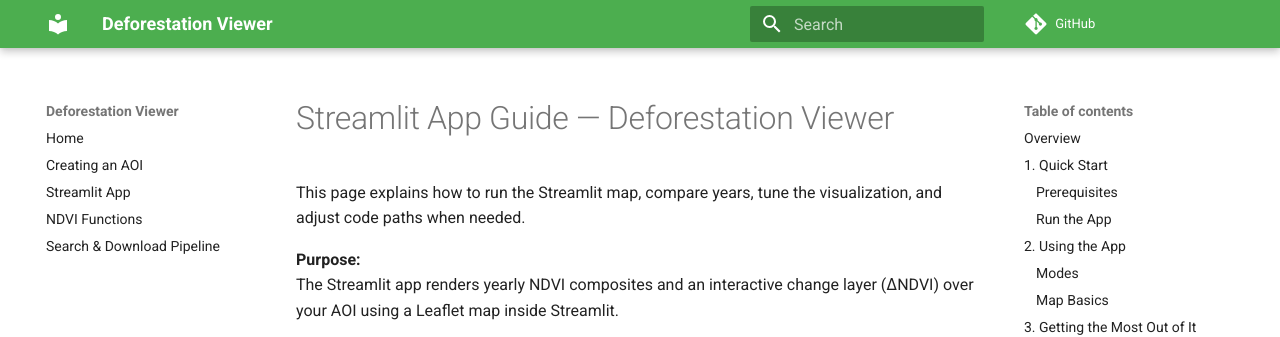
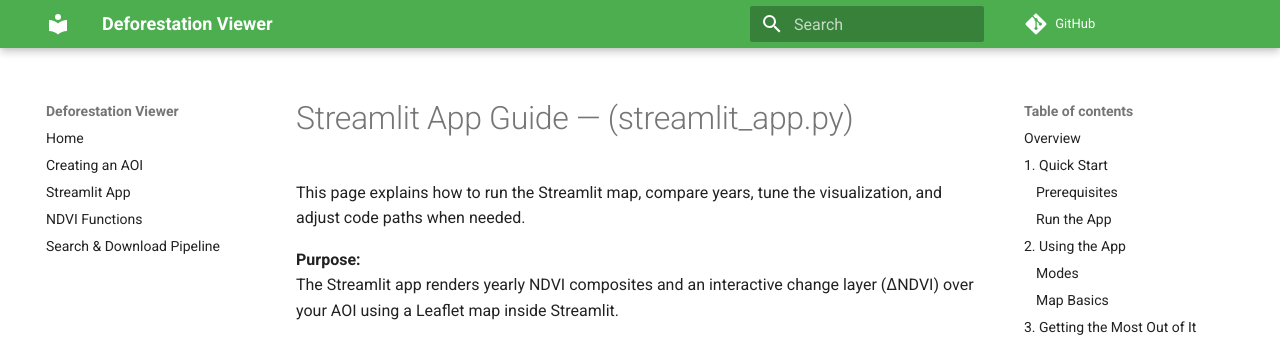
Before and after one commit to CryoAether/deforestation-viewer, an MkDocs documentation site: the page built from docs/streamlit_app.md, in a window 1280 px wide and 900 px high. Shown: the top 337 px of the window. Built offline with MkDocs 1.6.1 and Material for MkDocs 9.7.7, drawn with Linux system fonts in a browser that asks for light colours; comment, search, counter and statistics services are not loaded.

Commit message:
Update streamlit_app.md

```diff
--- a/docs/streamlit_app.md
+++ b/docs/streamlit_app.md
@@ -1,4 +1,4 @@
-# Streamlit App Guide — Deforestation Viewer
+# Streamlit App Guide — (streamlit_app.py)
 
 This page explains how to run the Streamlit map, compare years, tune the visualization, and adjust code paths when needed.
 
```
